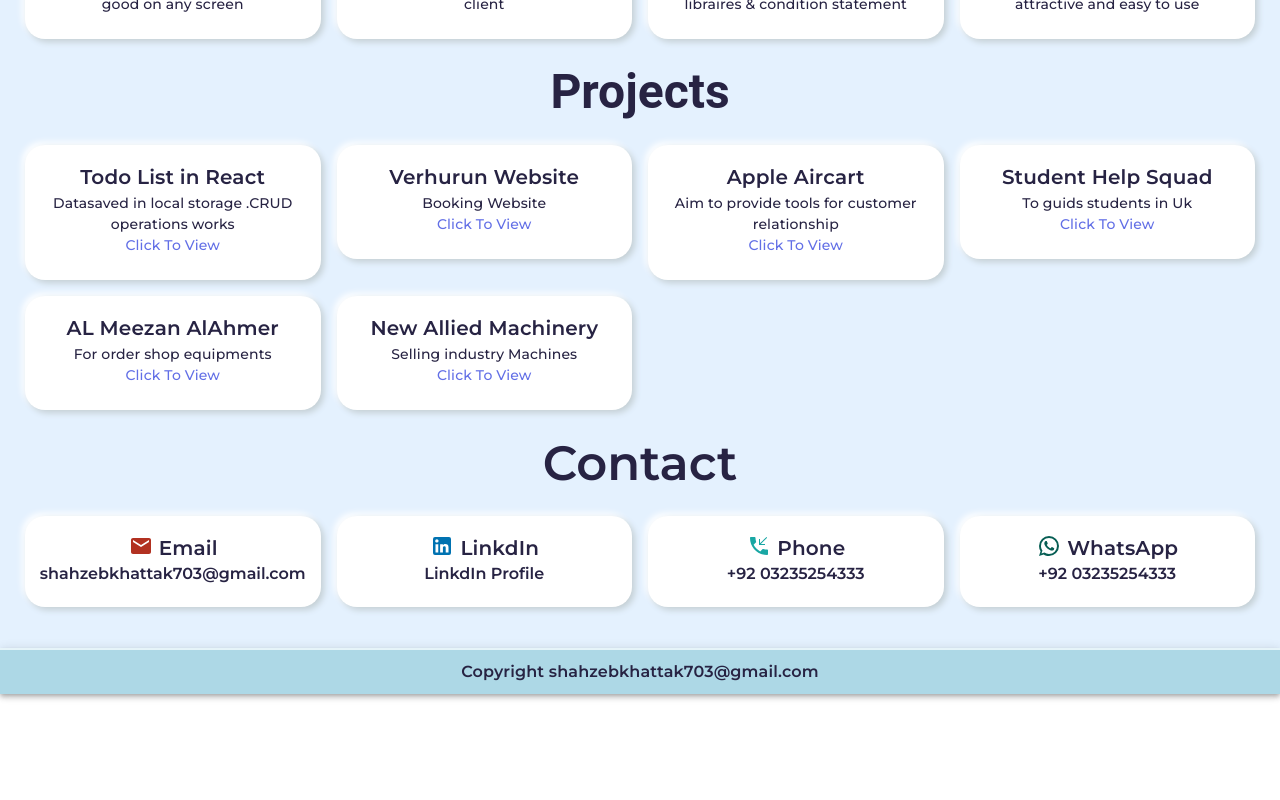
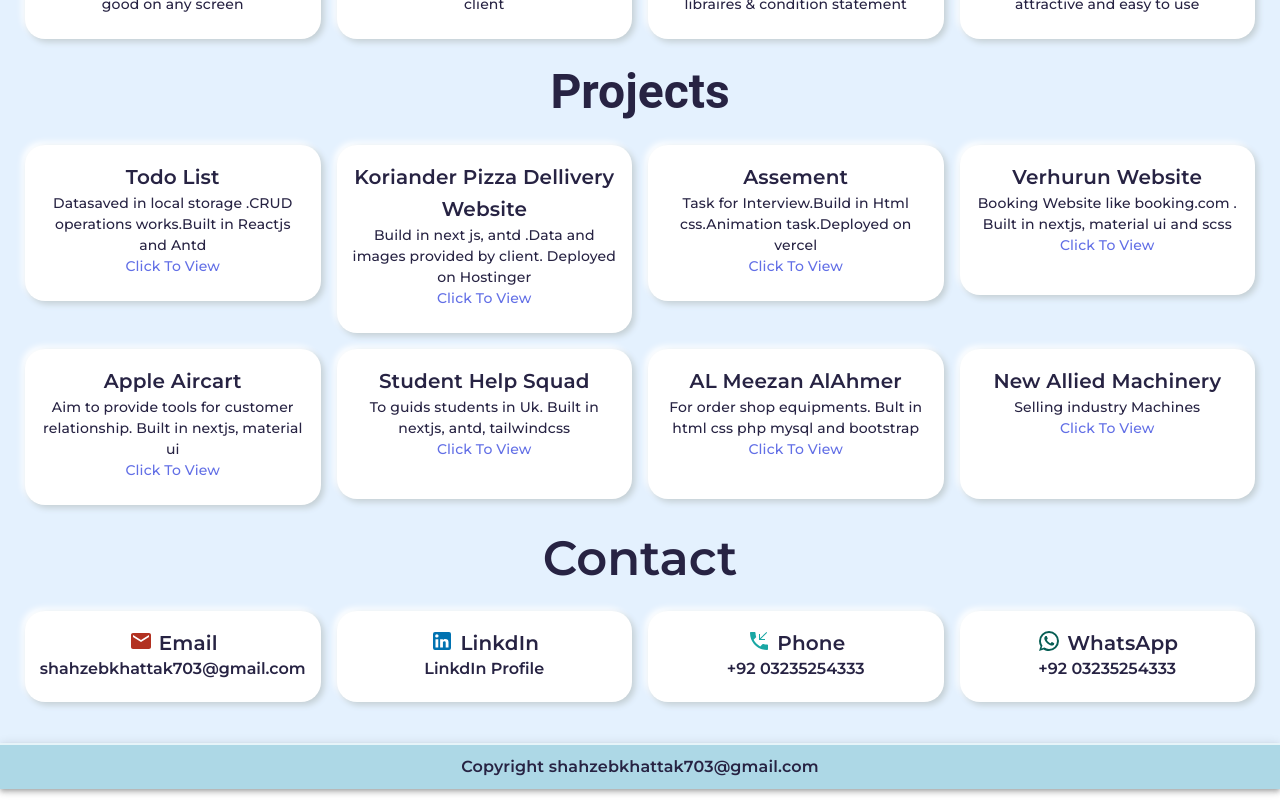
Before and after one commit to musdev-1/MyPortfolio, a React (Create React App) app: page / in a window 1280 px wide. Shown: the part 2299-3099 px from the top of the page. Before the commit the page ends 3004 px from the top, so only its background shows below. Built offline with nearby package versions, Linux system fonts and the light colour scheme.

Commit message:
nnew project added

```diff
--- a/src/components/Projects.jsx
+++ b/src/components/Projects.jsx
@@ -4,28 +4,38 @@ import React from "react";
 const Projects = () => {
   const cardProjects = [
     {
-      title: "Todo List in React",
-      Description: "Datasaved in local storage .CRUD operations works",
+      title: "Todo List",
+      Description: "Datasaved in local storage .CRUD operations works.Built in Reactjs and Antd",
       link: "https://todo-app-two-eta-58.vercel.app/",
     },
     {
+      title: "Koriander Pizza Dellivery Website ",
+      Description: "Build in next js, antd .Data and images provided by client. Deployed on Hostinger",
+      link: "https://korriander.vercel.app/",
+    },
+    {
+      title: "Assement",
+      Description: "Task for Interview.Build in Html css.Animation task.Deployed on vercel",
+      link: "https://assesmentfrontend-sigma.vercel.app/#",
+    },
+    {
       title: "Verhurun Website",
-      Description: "Booking Website",
+      Description: "Booking Website like booking.com . Built in nextjs, material ui and scss",
       link: "https://verhuren.vercel.app/",
     },
     {
       title: "Apple Aircart",
-      Description: "Aim to provide tools for customer relationship",
+      Description: "Aim to provide tools for customer relationship.  Built in nextjs, material ui",
       link: "https://app-dev.airapplecart.co.uk/super-admin",
     },
     {
       title: "Student Help Squad",
-      Description: "To guids students in Uk",
+      Description: "To guids students in Uk.  Built in nextjs, antd, tailwindcss",
       link: "https://studenthelpsquad.co.uk/",
     },
     {
       title: "AL Meezan AlAhmer",
-      Description: "For order shop equipments",
+      Description: "For order shop equipments. Bult in html css php mysql and bootstrap",
       link: "https://almeezanalahmer-trqx.vercel.app/",
     },
     {
@@ -53,7 +63,7 @@ const Projects = () => {
             <Grid item md={3} sm={6} xs={12}>
               <Card
                 sx={{
-
+               minHeight:{lg:'150px',xs:'120px'},
                   borderRadius: "20px",
                   boxShadow: "3px 3px 6px #c4cfd4, -3px -3px 6px #fff",
 
```
